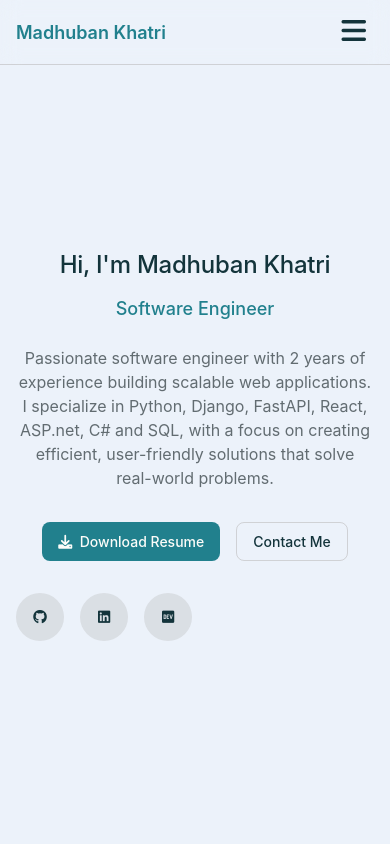
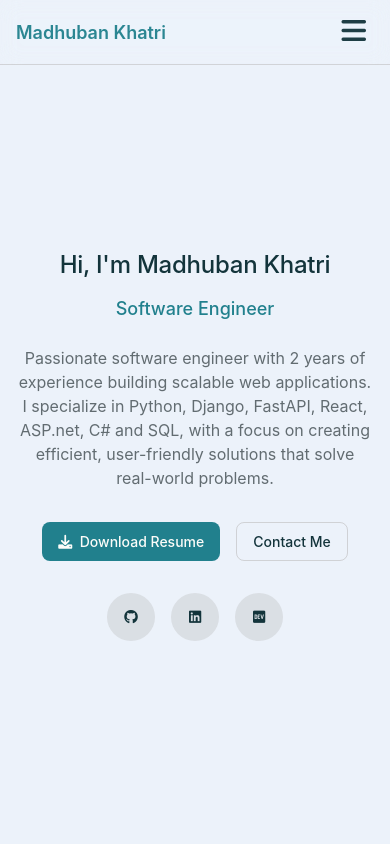
Before and after one commit to mohit-khatri-dj/madhuban-portfolio, a React (Vite) app: page / in a window 390 px wide. Shown: the top 844 px of the page. Built offline with nearby package versions, Linux system fonts and the light colour scheme; a web font is replaced by a local one.

Commit message:
social links align

```diff
--- a/src/style.css
+++ b/src/style.css
@@ -644,7 +644,8 @@ select.form-control {
   left: 0;
   right: 0;
   z-index: 1000;
-  background-color: rgba(var(--color-surface), 0.95);
+  background-color: var(--color-surface);
+  opacity: 0.95;
   backdrop-filter: blur(10px);
   border-bottom: 1px solid var(--color-border);
   transition: all var(--duration-normal) var(--ease-standard);
@@ -674,9 +675,7 @@ select.form-control {
   padding: 0;
   gap: var(--space-32);
 }
-.nav-menu-item {
-  /* for possible future styling */
-}
+
 
 /* Mobile sidebar styles */
 .mobile-sidebar {
@@ -701,9 +700,7 @@ select.form-control {
   flex-direction: column;
   gap: 2rem;
 }
-.mobile-sidebar li {
-  /* for spacing */
-}
+
 .mobile-sidebar .nav-link {
   font-size: 1.2rem;
   color: var(--color-text);
@@ -1450,4 +1447,10 @@ html {
   .mobile-sidebar {
     display: flex;
   }
+  .social-links {
+    display: flex;
+    gap: var(--space-16);
+    justify-content: center;   /* centers items horizontally */
+    width: 100%;               /* ensures the flex row can center within its parent */
+  }
 }
```
